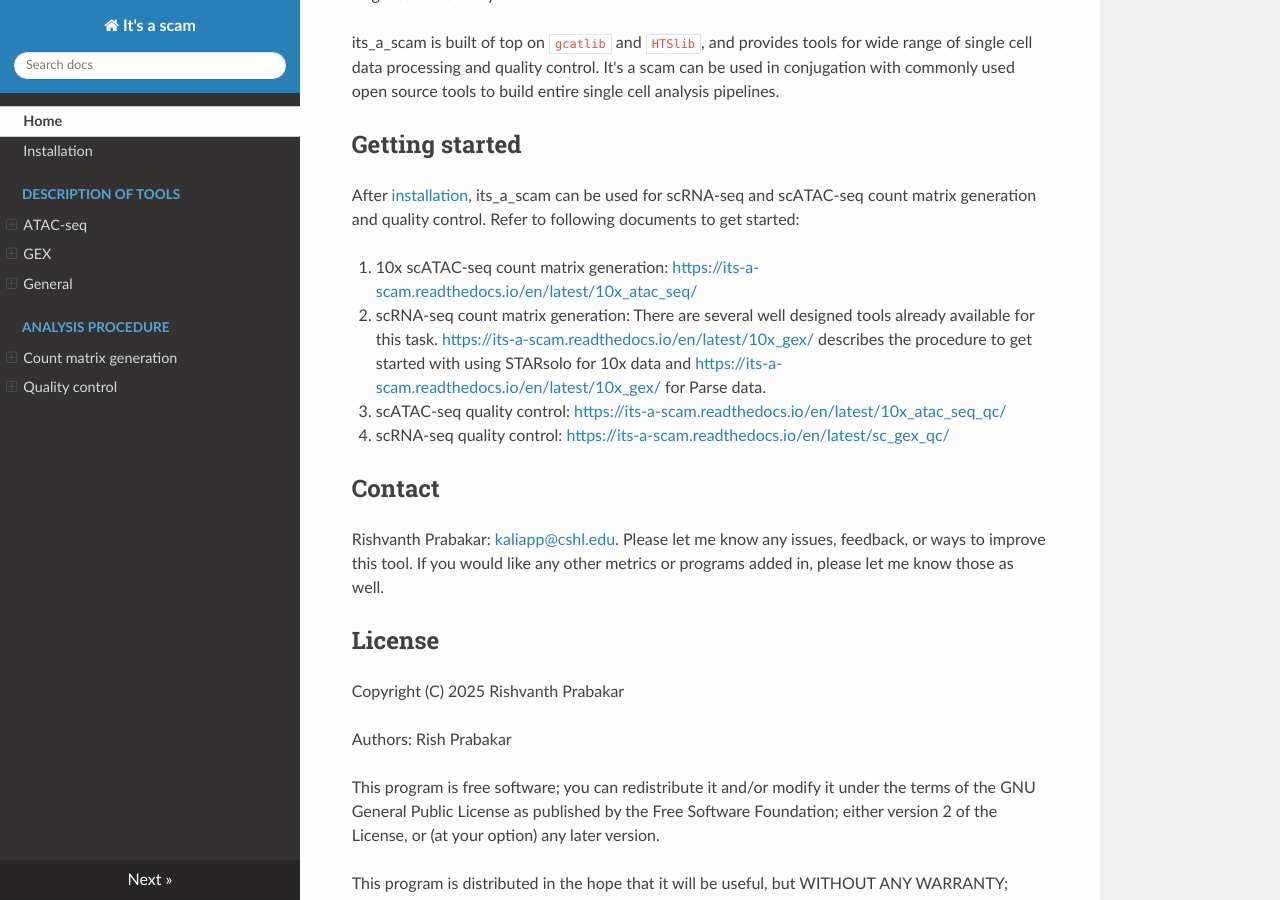
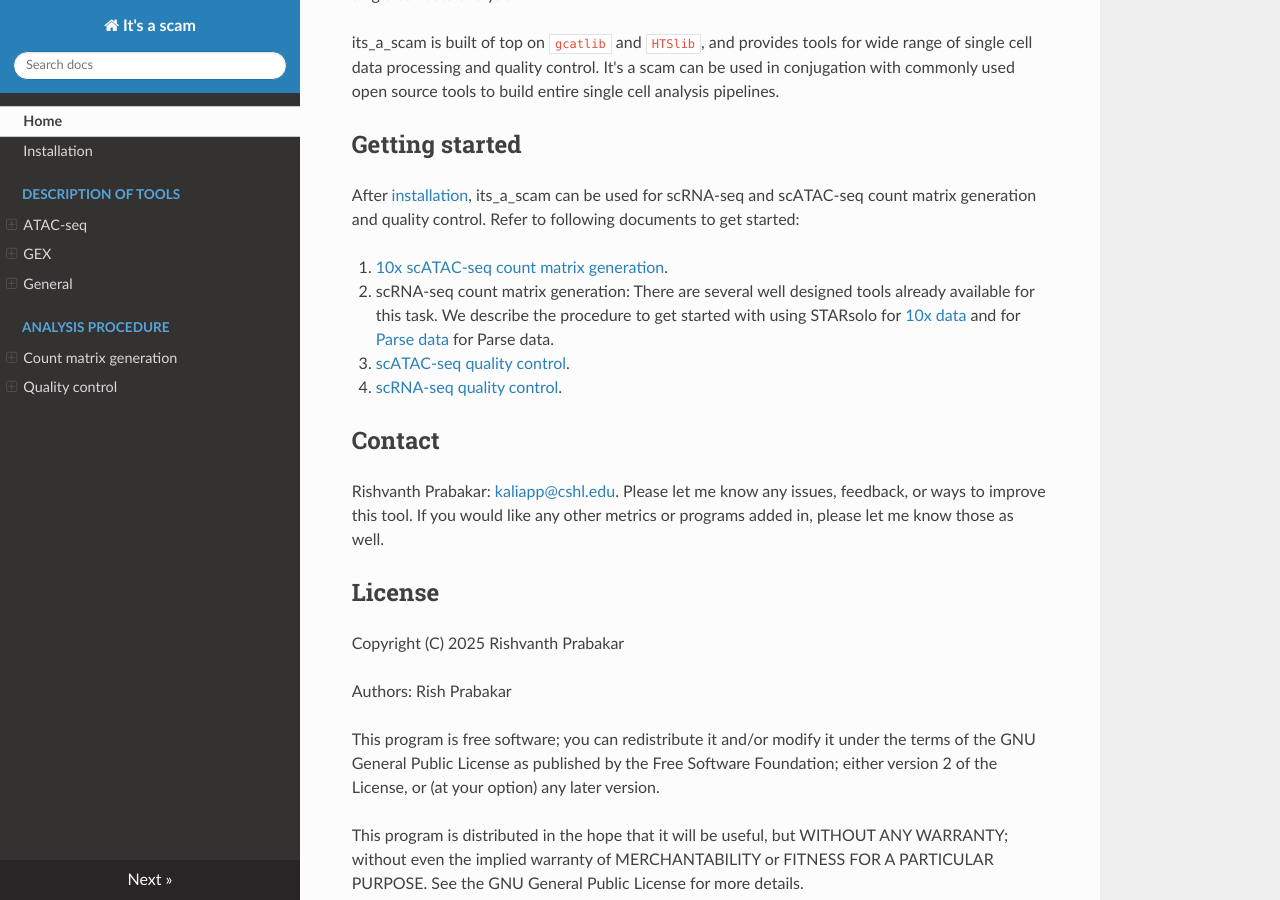
Before and after one commit to rishvanth-kp/its_a_scam, an MkDocs documentation site: the page built from doc/content/index.md, in a window 1280 px wide and 900 px high, scrolled down 369 px. Built offline with MkDocs 1.6.1, drawn with Linux system fonts in a browser that asks for light colours; nearby versions of some CDN libraries.

```diff
--- a/doc/content/index.md
+++ b/doc/content/index.md
@@ -24,21 +24,22 @@ its_a_scam can be used for scRNA-seq and scATAC-seq count matrix
 generation and quality control. Refer to following documents to get
 started:
 
-1. 10x scATAC-seq count matrix generation:
-<https://its-a-scam.readthedocs.io/en/latest/10x_atac_seq/>
+1. [10x scATAC-seq count matrix generation](
+https://its-a-scam.readthedocs.io/en/latest/10x_atac_seq/).
 
 1. scRNA-seq count matrix generation: There are several well
-designed tools already available for this task.
-<https://its-a-scam.readthedocs.io/en/latest/10x_gex/>
-describes the procedure to get started with using STARsolo for 10x
-data and <https://its-a-scam.readthedocs.io/en/latest/10x_gex/> for
+designed tools already available for this task. We describe the procedure
+to get started with using STARsolo for [10x data](
+https://its-a-scam.readthedocs.io/en/latest/10x_gex/) and for
+[Parse data](https://its-a-scam.readthedocs.io/en/latest/10x_gex/) for
 Parse data.
 
-1. scATAC-seq quality control:
-<https://its-a-scam.readthedocs.io/en/latest/10x_atac_seq_qc/>
+1. [scATAC-seq quality control](
+https://its-a-scam.readthedocs.io/en/latest/10x_atac_seq_qc/).
 
-1. scRNA-seq quality control:
-<https://its-a-scam.readthedocs.io/en/latest/sc_gex_qc/>
+1. [scRNA-seq quality control](
+https://its-a-scam.readthedocs.io/en/latest/sc_gex_qc/).
+
 
 
 ## Contact
```
Also changed, not shown: doc/content/installation.md (+34 -13 lines), README.md.
